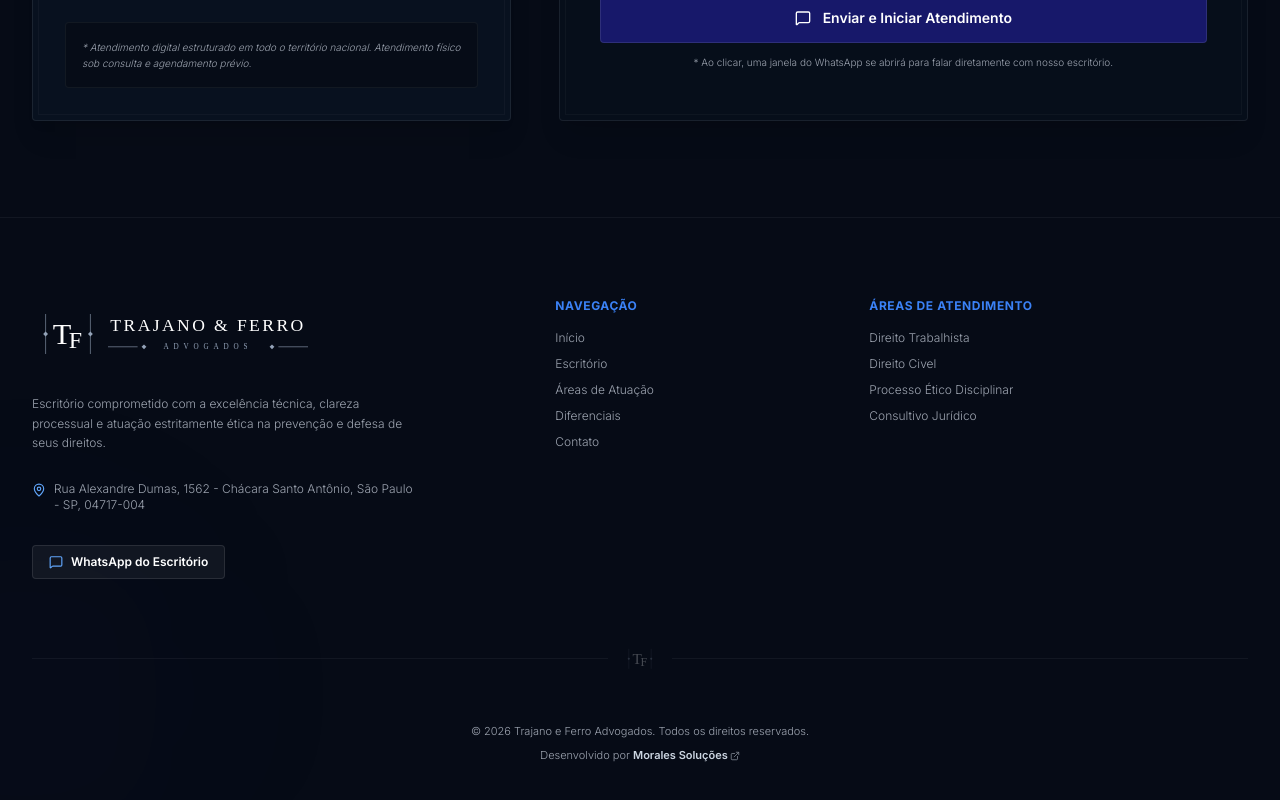
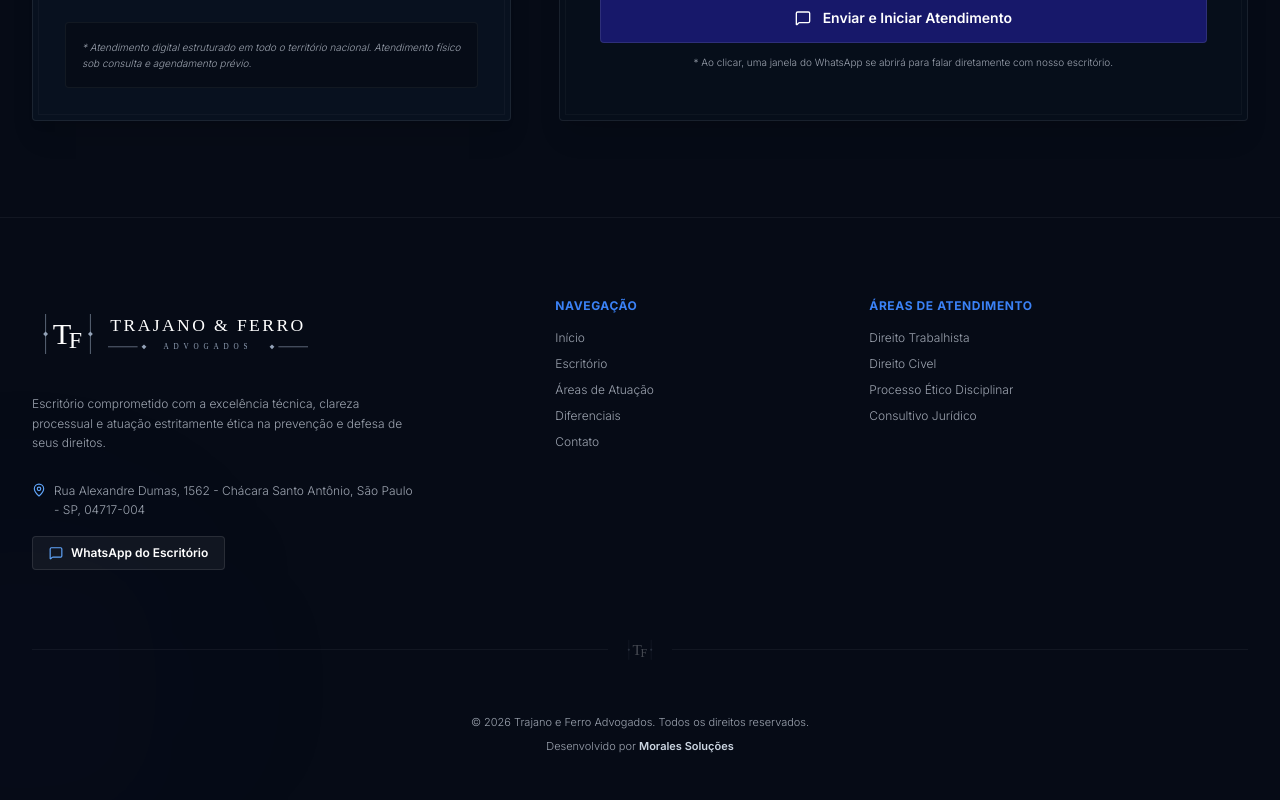
Before and after one commit to GabrielRossanesi/trajanoeferroadvogados, a Next.js app: page / in a window 1280 px wide. Shown: the part 6155-6955 px from the top of the page. Built offline with nearby package versions, Linux system fonts and the light colour scheme; a web font is replaced by a local one.

Commit message:
Corrigir espacamento do rodape

```diff
--- a/src/app/page.tsx
+++ b/src/app/page.tsx
@@ -18,7 +18,6 @@ import {
   ArrowRight,
   ChevronRight,
   FileText,
-  ExternalLink,
   Award
 } from "lucide-react";
 import {
@@ -1460,14 +1459,14 @@ Descrição do caso: ${formState.description || "Não informada."}`;
                 Escritório comprometido com a excelência técnica, clareza processual e atuação estritamente ética na prevenção e defesa de seus direitos.
               </p>
 
-              {OFFICE_ADDRESS && (
-                <div className="flex items-start gap-2 text-xs text-silver-400 font-light max-w-sm pt-1">
-                  <MapPin size={14} className="text-royal-300 shrink-0 mt-0.5" />
-                  <span>{OFFICE_ADDRESS}</span>
-                </div>
-              )}
-
-              <div className="pt-2">
+              <div className="space-y-4 pt-1">
+                {OFFICE_ADDRESS && (
+                  <div className="flex items-start gap-2 text-xs text-silver-400 font-light max-w-sm">
+                    <MapPin size={14} className="text-royal-300 shrink-0 mt-0.5" />
+                    <span className="leading-relaxed">{OFFICE_ADDRESS}</span>
+                  </div>
+                )}
+
                 <button
                   onClick={() => handleWhatsAppDirect("Olá, vim pelo site da Trajano e Ferro Advogados e gostaria de atendimento jurídico.")}
                   className="flex items-center gap-2 px-4 py-2 rounded text-xs font-semibold text-white bg-white/5 hover:bg-white/10 border border-white/10 transition-all cursor-pointer"
@@ -1540,16 +1539,16 @@ Descrição do caso: ${formState.description || "Não informada."}`;
           {/* Bottom Copyright Bar */}
           <div className="mt-8 pt-4 flex flex-col items-center justify-center gap-2 text-[11px] text-silver-400 font-light text-center">
             <p>© 2026 Trajano e Ferro Advogados. Todos os direitos reservados.</p>
-            <p>
-              Desenvolvido por{" "}
+            <p className="leading-relaxed">
+              <span>Desenvolvido por</span>
+              {" "}
               <a
                 href="https://moralessolucoes.com.br/tecnologia"
                 target="_blank"
                 rel="noopener noreferrer"
-                className="font-semibold text-silver-300 hover:text-royal-400 transition-colors inline-flex items-center gap-0.5"
+                className="font-semibold text-silver-300 hover:text-royal-400 transition-colors"
               >
                 Morales Soluções
-                <ExternalLink size={10} className="inline opacity-60" />
               </a>
             </p>
           </div>
```
